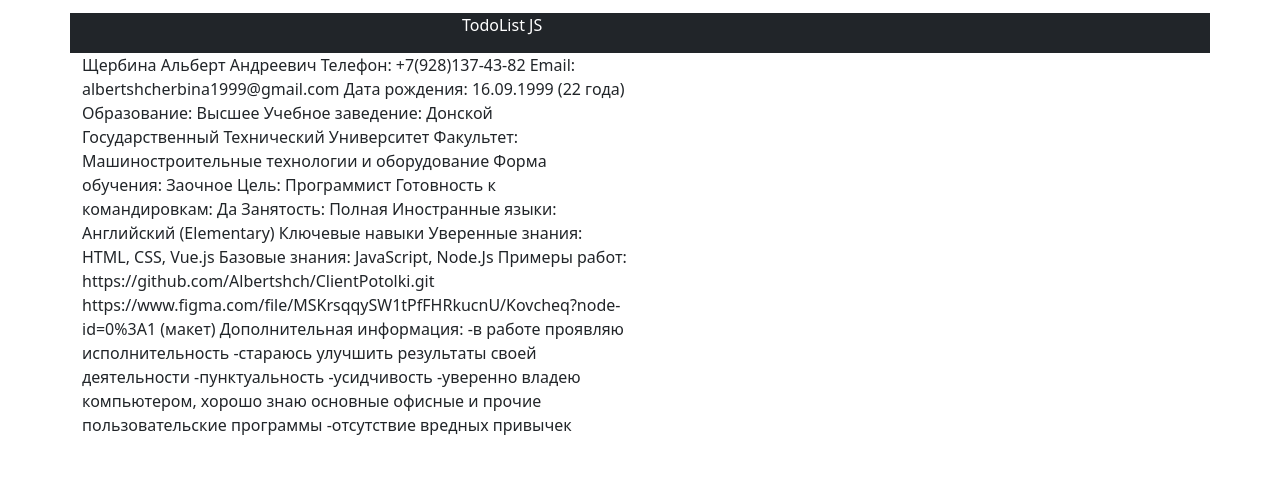
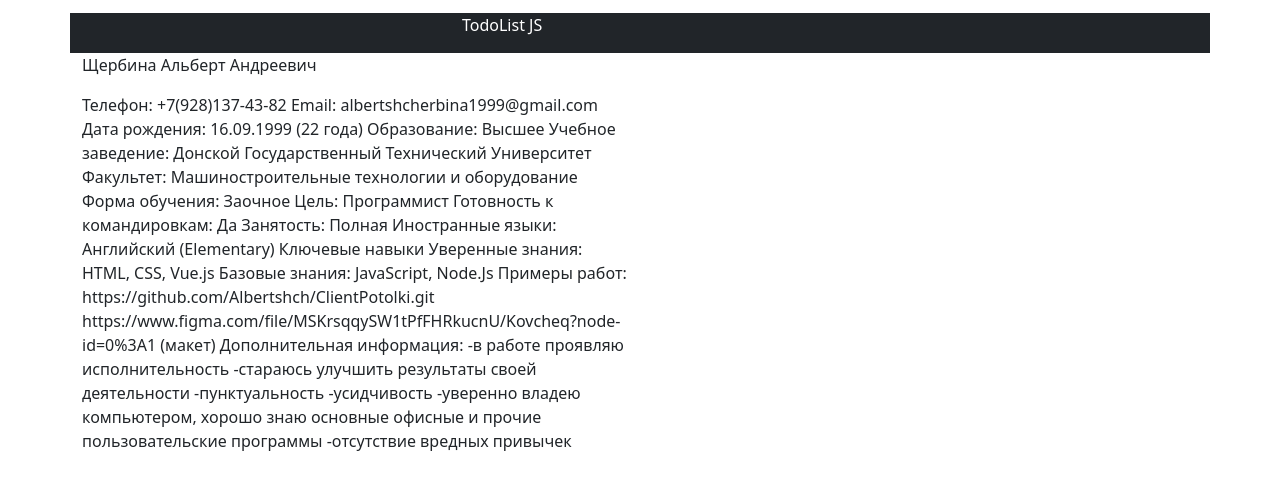
Before and after one commit to Albertshch/Portfolio, a plain HTML site: page index.html in a window 1280 px wide. Shown: the part 27-516 px from the top of the page. Drawn offline with nearby package versions, Linux system fonts and the light colour scheme.

Commit message:
continuation training js

```diff
--- a/index.html
+++ b/index.html
@@ -35,7 +35,7 @@
         </div>
         <div class="row">
             <div class="col-6">
-                Щербина Альберт Андреевич
+                <p>Щербина Альберт Андреевич</p>
                 Телефон: +7(928)137-43-82
                 Email: albertshcherbina1999@gmail.com
                 Дата рождения: 16.09.1999 (22 года)
--- a/script.js
+++ b/script.js
@@ -1,3 +1,131 @@
+
+
+
+
+
+
+
+let a = 11;
+
+console.log(a = 0 ? a : -a);
+
+
+
+
+
+// *************************
+
+// const test = 12;
+
+// if (test === 10){
+//     console.log('1')
+// }else if(test >= 111){
+//     console.log('2');
+// }else{
+//     console.log('3');
+// }
+
+// ***************************************
+// const userOne = {
+    // nameUser: 'Albert',
+    // ageUser: 22
+// }
+
+// const userInfo = ({nameUser}) => {
+    // if(!nameUser){
+        // return `User ${nameUser} not`
+    // }
+    // return `User sss`
+// }
+// userInfo(userOne);
+// console.log(userInfo(userOne));
+
+// ****************************
+
+// const userProfile = ['apple', 'banana']
+// const [apple] = userProfile
+// console.log(apple)
+
+
+// ************************
+// const myArray = [1, 2, 3, 4, 5];
+// myArray[0] = 'true';
+// myArray.pop()
+// myArray.forEach(el => console.log(el  * 2))
+// console.log(myArray);
+
+// ***********************************
+// const printError = () => {
+//     throw new Error('Some error')
+// }
+// try{
+//     printError()
+// }catch(error){
+//     console.warn(error);
+//     console.log(error.message);
+// }
+// console.log('Continue...');
+// ****************************
+
+// const newPost = (post, addedAt = Date()) => ({
+//     ...post,
+//     addedAt,
+// })
+// const firstPost = {
+//     id:1
+// }
+
+// console.log(newPost(firstPost));
+
+// *****************************
+// const ar = (a, b) => a+b
+// console.log(ar(5, 1));
+
+// *******************************
+// const button = {
+//     width: 200,
+//     text: 'Buy'
+// }
+
+// const redButton = {
+//     ...button,
+//     text: 'G',
+//     color: 'red'
+// }
+
+// const testBut = {
+//     ...button,
+//     ...redButton,
+//     red: 'col'
+// }
+
+// console.table(testBut)
+// console.table(redButton)
+// console.table(button)
+
+
+
+
+// **********************
+
+// 'use strict'
+
+// function nsame() {
+//     a = true
+//     console.log(a);
+// }
+// nsame()
+// console.log(a);
+
+// **********************
+
+// function printMyName(){
+//     console.log('Albert');
+// }
+
+// setTimeout(printMyName, 3000)
+
+// ********************************
 
 // const num = {
 //     name: 123
```
